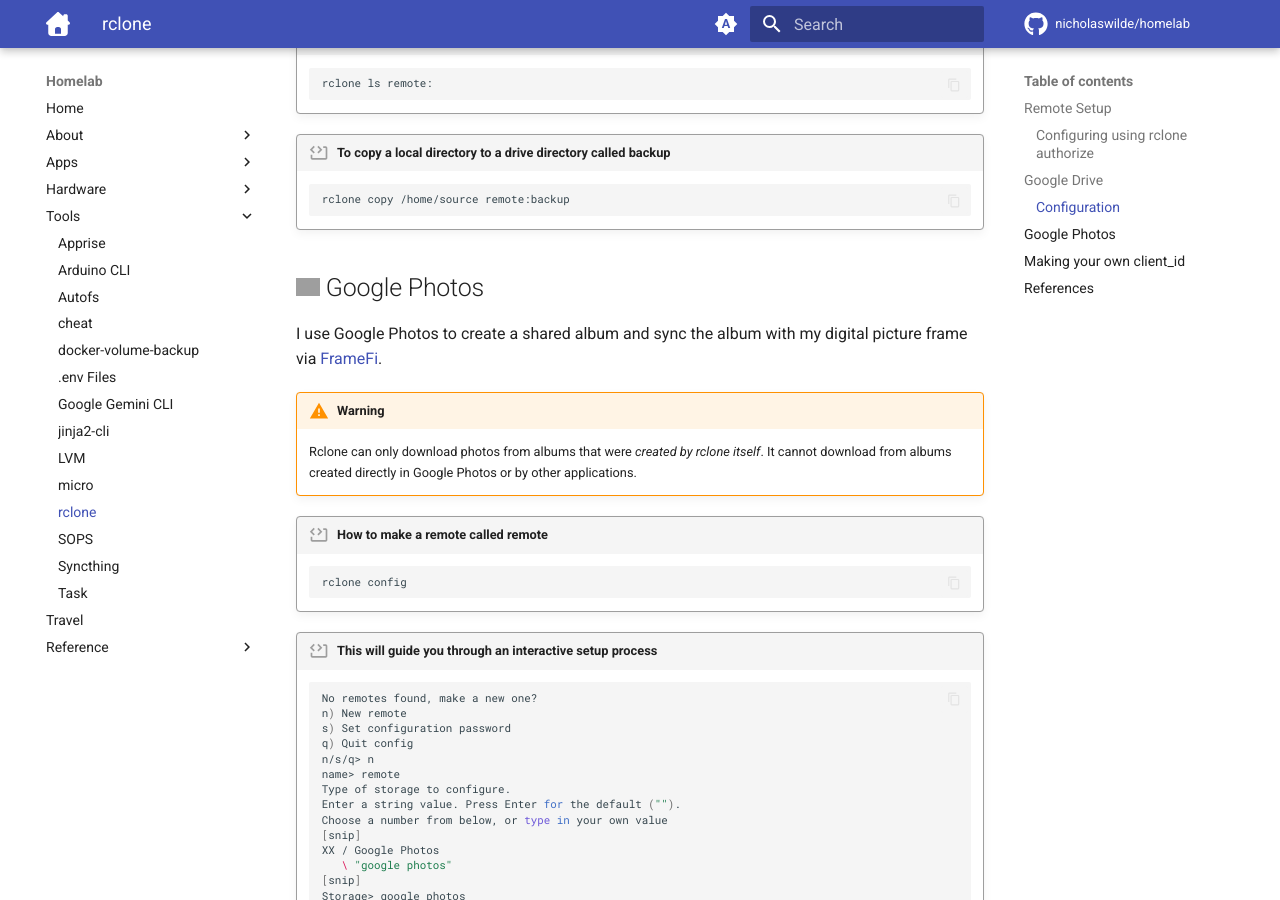
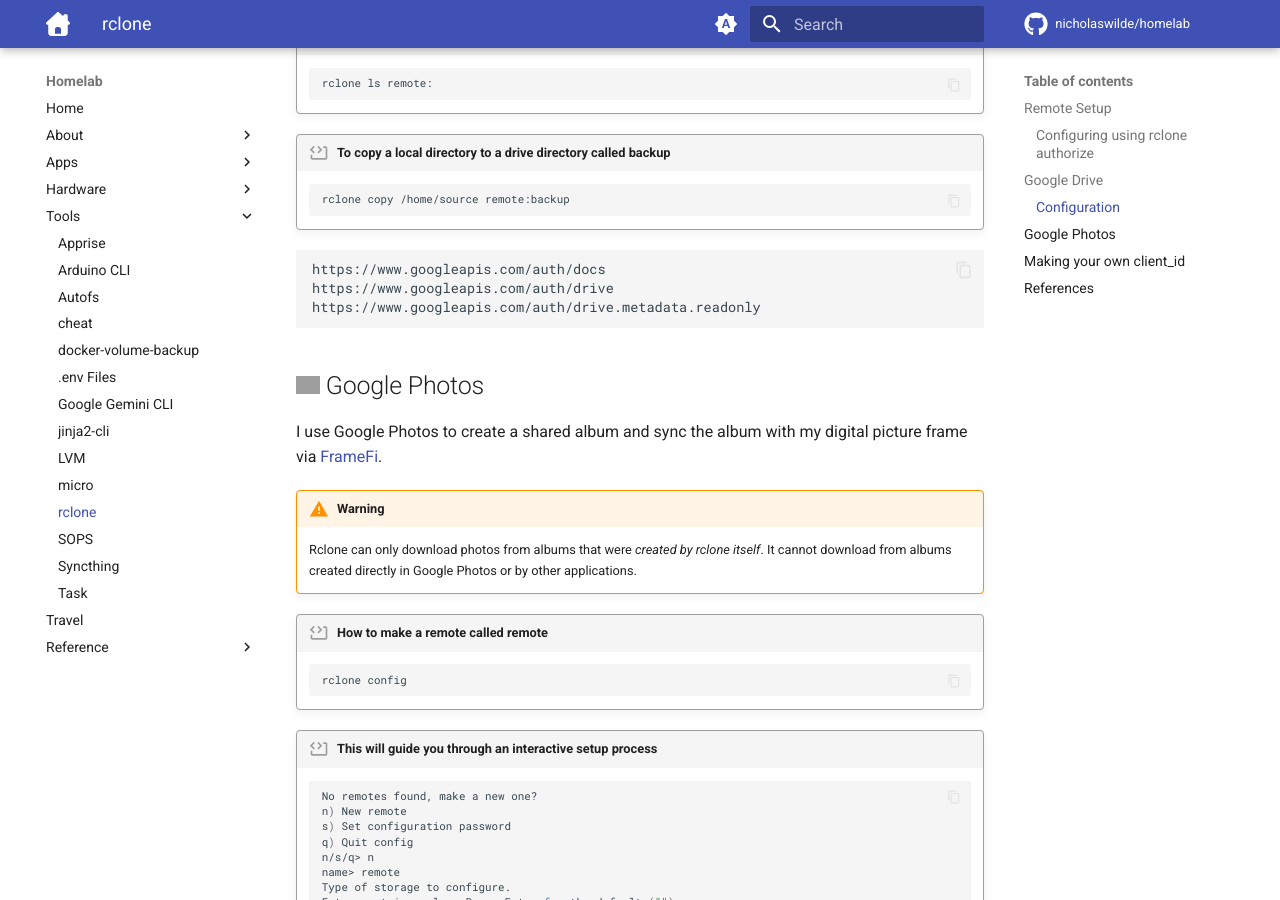
Before and after one commit to nicholaswilde/homelab, an MkDocs documentation site: the page built from docs/tools/rclone.md, in a window 1280 px wide and 900 px high, scrolled down 3440 px. Built offline with MkDocs 1.6.1 and Material for MkDocs 9.7.7, drawn with Linux system fonts in a browser that asks for light colours; emoji names are drawn with the system emoji font; comment, search, counter and statistics services are not loaded; some of the changed lines change nothing that is shown; grey boxes are pictures that could not be loaded.

Commit message:
Update rclone.md

````diff
--- a/docs/tools/rclone.md
+++ b/docs/tools/rclone.md
@@ -186,6 +186,12 @@
     rclone copy /home/source remote:backup
     ```
 
+```shell
+https://www.googleapis.com/auth/docs
+https://www.googleapis.com/auth/drive
+https://www.googleapis.com/auth/drive.metadata.readonly
+```
+
 ## ![gphotos](https://cdn.jsdelivr.net/gh/selfhst/icons/png/google-photos.png){ width="24" } Google Photos
 
 I use Google Photos to create a shared album and sync the album with my digital picture frame via [FrameFi](../apps/frame-fi.md).
````
